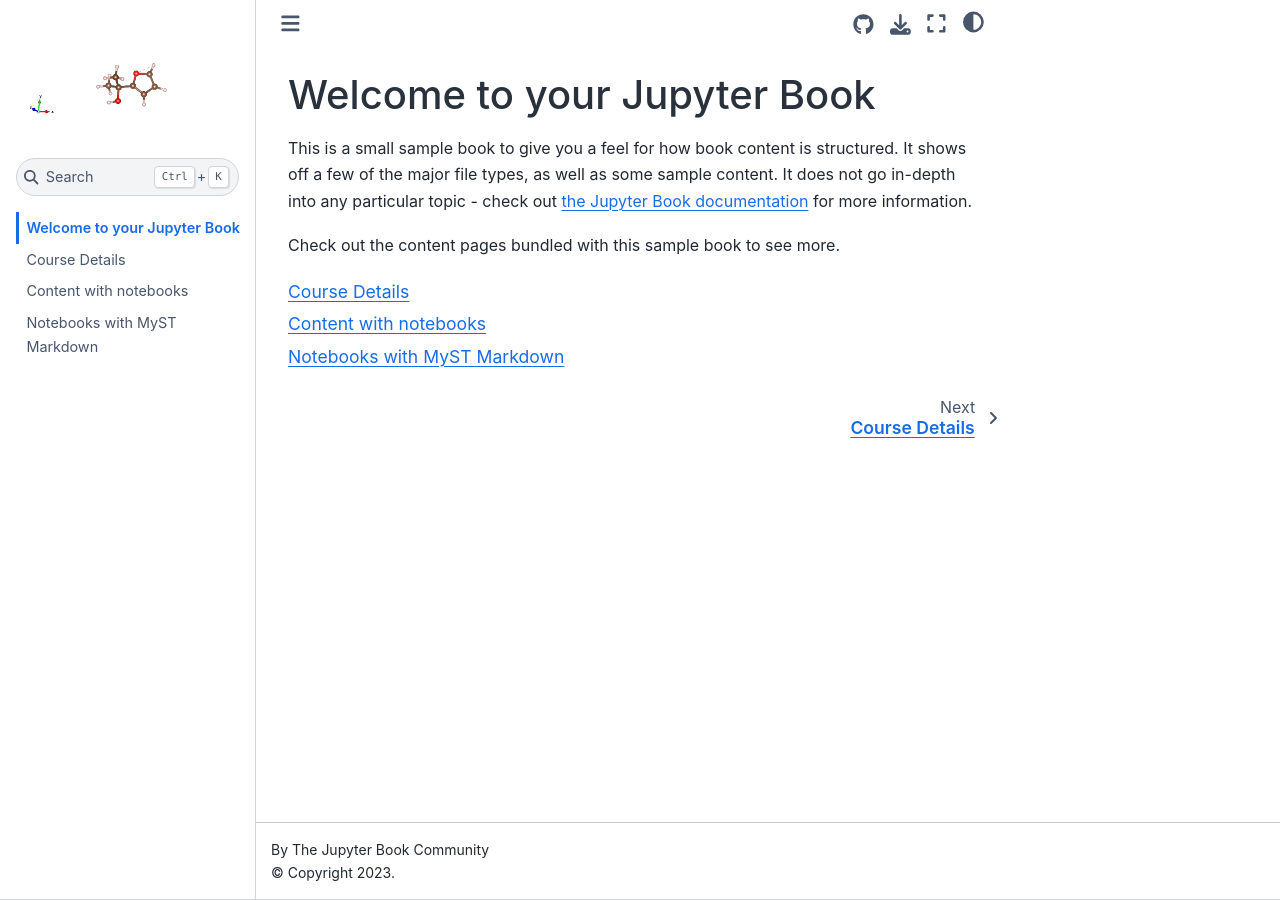
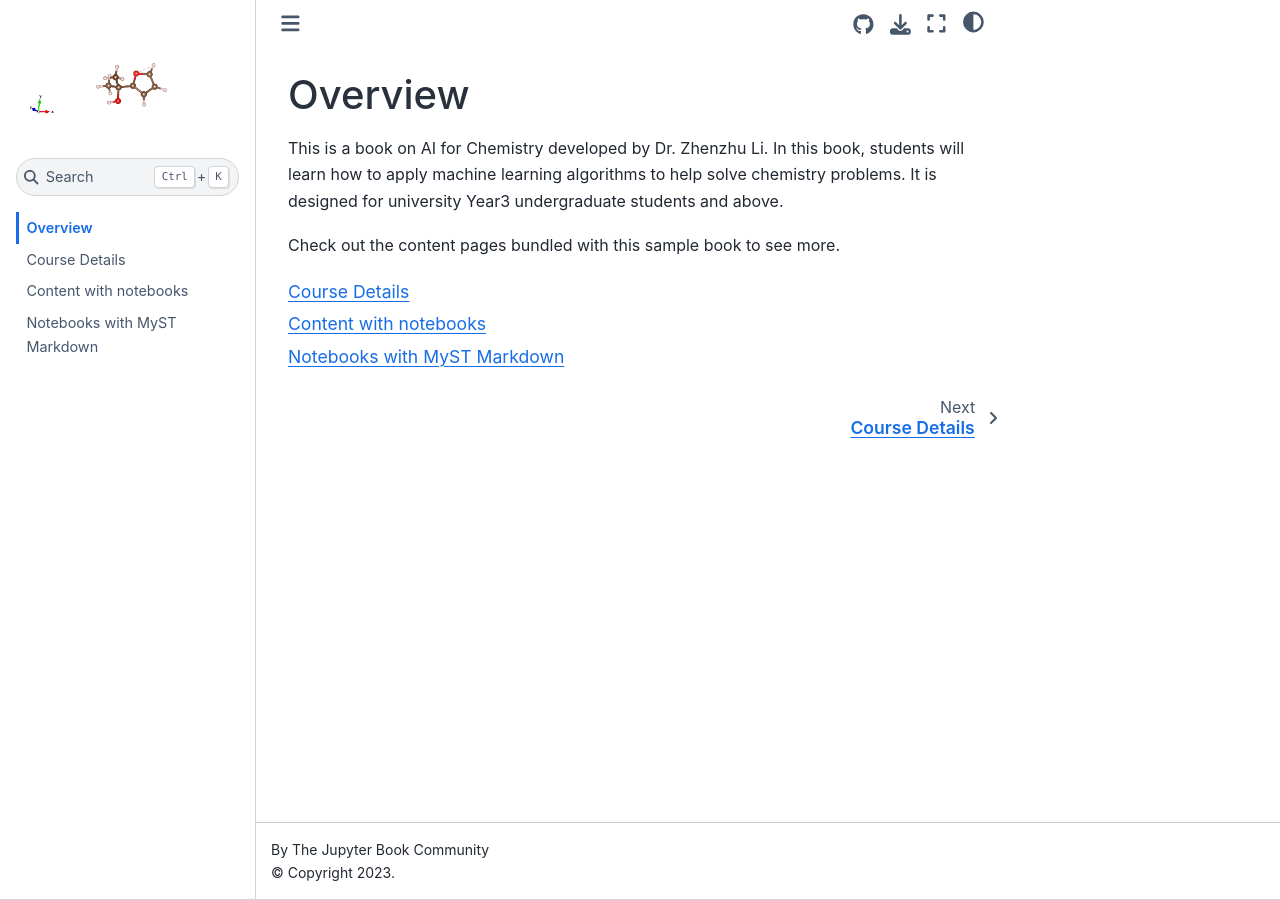
Before and after one commit to lizhenzhupearl/AI4Chemistry, a Jupyter Book: the page built from intro.md, in a window 1280 px wide. Built offline with Jupyter Book 1.0.4 settings and Sphinx 7.4.7 and the Sphinx Book theme 1.1.4, drawn with Linux system fonts in a browser that asks for light colours.

Commit message:
Upgrade intro

```diff
--- a/intro.md
+++ b/intro.md
@@ -1,9 +1,7 @@
-# Welcome to your Jupyter Book
+# Overview
 
-This is a small sample book to give you a feel for how book content is
-structured.
-It shows off a few of the major file types, as well as some sample content.
-It does not go in-depth into any particular topic - check out [the Jupyter Book documentation](https://jupyterbook.org) for more information.
+This is a book on AI for Chemistry developed by Dr. Zhenzhu Li.
+In this book, students will learn how to apply machine learning algorithms to help solve chemistry problems. It is designed for university Year3 undergraduate students and above.
 
 Check out the content pages bundled with this sample book to see more.
 
```
